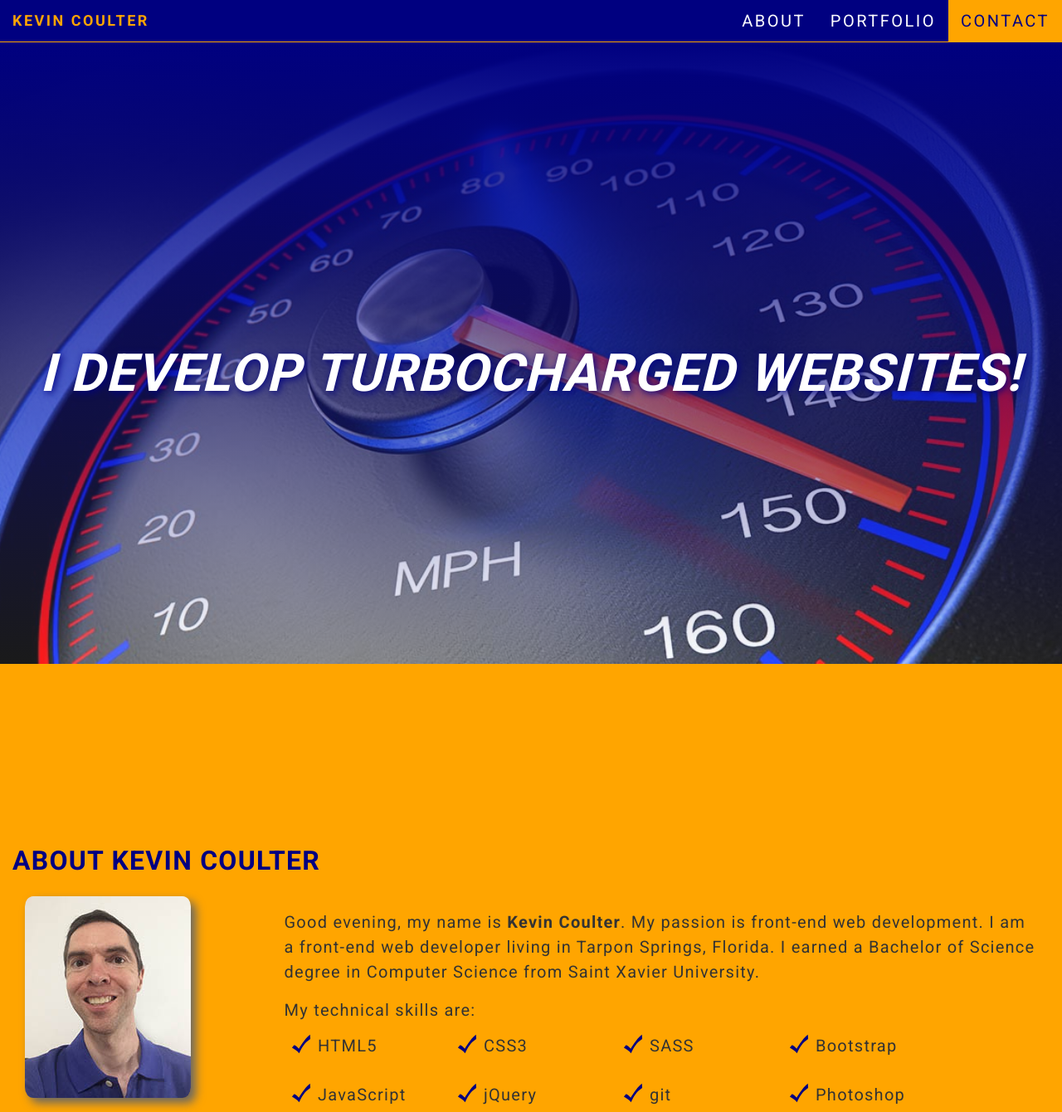
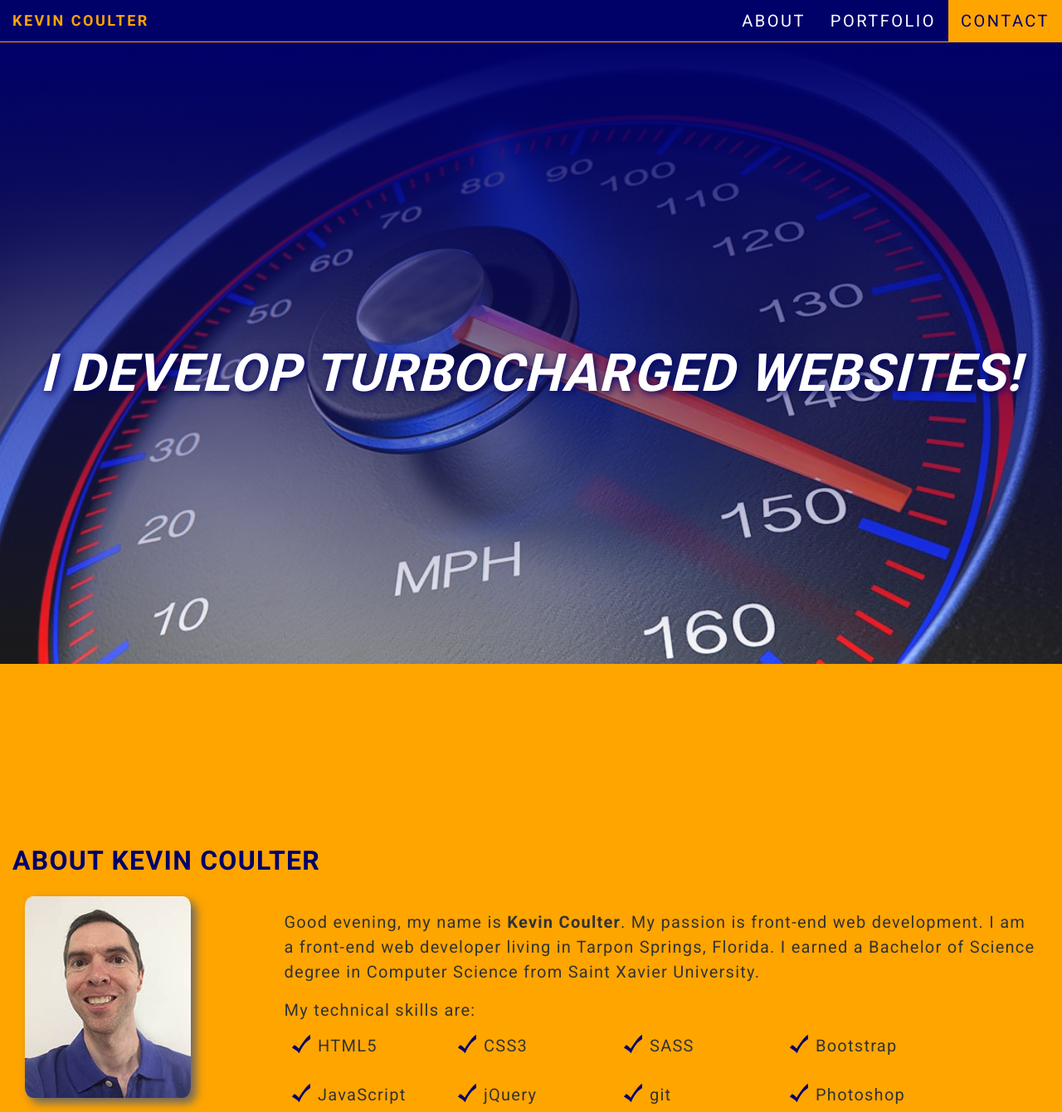
Before and after one commit to GreenApple76/kevin-website, a PHP site: page / in a window 1280 px wide. Shown: the top 1340 px of the page at 83% size. Run offline with PHP 8.4, Linux system fonts and the light colour scheme; some libraries are stand-ins or nearby versions.

Commit message:
change navy #000080 to dark navy #000069 on navbar, svg icons, and headlines

```diff
--- a/css/main.css
+++ b/css/main.css
@@ -24,7 +24,7 @@ font-family: 'Roboto', serif;
 font-size: 3.6rem;
 font-style: italic;
 font-weight: 900;
-text-shadow: #000080 0.2rem 0.2rem 1rem;
+text-shadow: #000069 0.2rem 0.2rem 1rem;
 text-transform: uppercase;
 line-height: 1;
 margin-bottom: 2rem;
@@ -34,7 +34,7 @@ h2 {
 font-family: 'Roboto', serif;
 font-size: 2.0rem;
 font-weight: 900;
-color: #000080;
+color: #000069;
 margin-top: 20rem;
 margin-bottom: 2.5rem;
 padding-top: 2rem;
@@ -77,7 +77,7 @@ resize: none;
 
 input[type="submit"] {
 color: #fff;
-background-color: #000080;
+background-color: #000069;
 padding: 1rem 2rem;
 letter-spacing: 0.1rem;
 }
@@ -108,8 +108,8 @@ float: none;
             justify-content: center;
     height: 100%;
     width: 100%;
-    background-image: -webkit-gradient(linear, left top, left bottom, from(#000080), to(rgba(255, 255, 255, 0.1))), url("../img/speedometer.jpg");
-    background-image: linear-gradient(#000080, rgba(255, 255, 255, 0.1)), url("../img/speedometer.jpg");
+    background-image: -webkit-gradient(linear, left top, left bottom, from(#000069), to(rgba(255, 255, 255, 0.1))), url("../img/speedometer.jpg");
+    background-image: linear-gradient(#000069, rgba(255, 255, 255, 0.1)), url("../img/speedometer.jpg");
     background-position: center;
     background-repeat: no-repeat;
     background-size: cover;
@@ -162,8 +162,8 @@ opacity: 0;
 -webkit-transition: all .5s ease;
 -o-transition: all .5s ease;
 transition: all .5s ease;
-background-color: #000080;
-background-color: #000080dd;
+background-color: #000069;
+background-color: #000069dd;
 border-radius: 5%;
 }
 
@@ -227,7 +227,7 @@ font-style: italic;
 }
 
 .navbar-default {
-background-color: #000080;
+background-color: #000069;
 border-color: #ffa500;
 }
 .navbar-default .navbar-brand {
@@ -250,13 +250,13 @@ color: #ffa500;
 .navbar-default .navbar-nav > .active > a,
 .navbar-default .navbar-nav > .active > a:hover,
 .navbar-default .navbar-nav > .active > a:focus {
-color: #000080;
+color: #000069;
 background-color: #ffa500;
 }
 .navbar-default .navbar-nav > .open > a,
 .navbar-default .navbar-nav > .open > a:hover,
 .navbar-default .navbar-nav > .open > a:focus {
-color: #000080;
+color: #000069;
 background-color: #ffa500;
 }
 .navbar-default .navbar-toggle {
@@ -277,7 +277,7 @@ border-color: #ffffff;
 color: #ffffff;
 }
 .navbar-default .navbar-link:hover {
-color: #000080;
+color: #000069;
 }
 
 @media (min-width: 768px) {
```
Also changed, not shown: img/noun_1667302_cc.svg, img/noun_207125_cc.svg, img/noun_45868_cc.svg, img/noun_870285_cc.svg.
